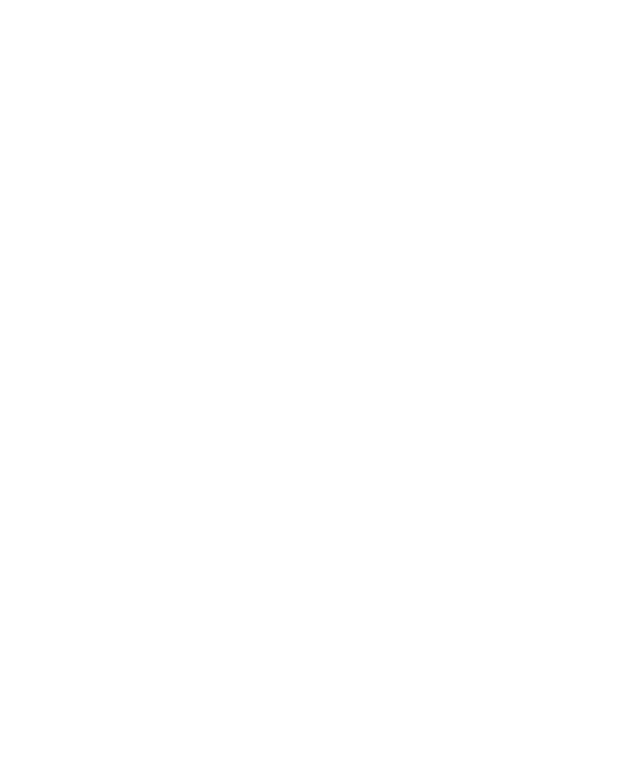
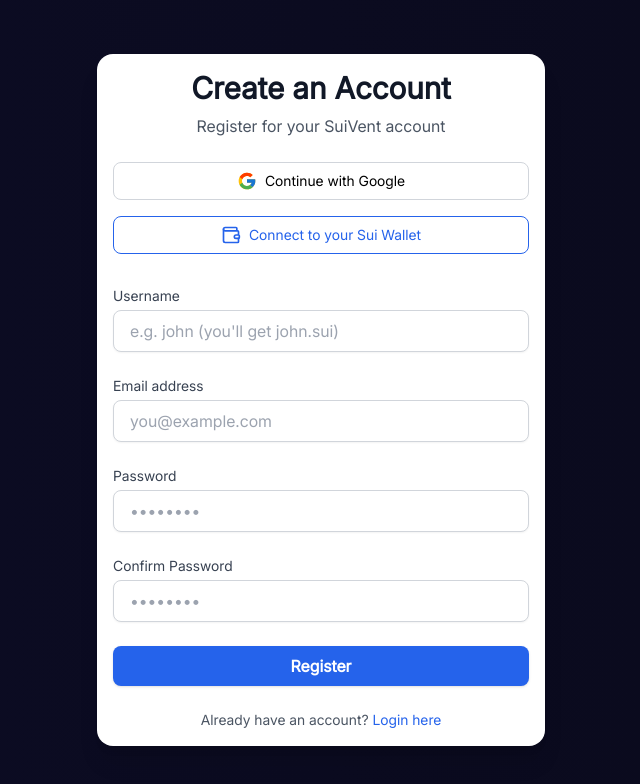
Before and after one commit to Chisomdev1/Event-planner, a React (Vite) app: page /register in a window 1280 px wide. Before the commit this address had no page. Shown: the top 784 px of the page, without its empty margins (319-959 px from the left). Built offline with nearby package versions, Linux system fonts and the light colour scheme.

Commit message:
Add files via upload

```diff
--- a/src/App.jsx
+++ b/src/App.jsx
@@ -1,6 +1,7 @@
 import React from "react";
 import { BrowserRouter as Router, Routes, Route } from "react-router-dom";
 import Index from "./pages/Home";
+import Register from "./pages/Register";
 import Login from "./pages/Login";
 
 function App() {
@@ -9,6 +10,7 @@
     <Routes>
 
         <Route path="/" element={<Index />} />
+        <Route path="/register" element={<Register />} />
         <Route path="/login" element={<Login />} />
     </Routes>
   )
--- a/src/pages/Login.jsx
+++ b/src/pages/Login.jsx
@@ -47,8 +47,6 @@
 
           <div className="flex items-center justify-between">
             <label className="flex items-center">
-              <input type="checkbox" className="form-checkbox text-blue-600" />
-              <span className="ml-2 text-sm text-gray-600">Remember me</span>
             </label>
             <a href="#" className="text-sm text-blue-600 hover:underline">
               Forgot password?
@@ -65,7 +63,7 @@
 
         <p className="text-center text-sm text-gray-600 mt-6">
           Don’t have an account?{' '}
-          <a href="#" className="text-blue-600 hover:underline">
+          <a href="/register" className="text-blue-600 hover:underline">
             Create one
           </a>
         </p>
--- /dev/null
+++ b/src/pages/Register.jsx
@@ -0,0 +1,93 @@
+import React from "react";
+import { FcGoogle } from "react-icons/fc";
+import { Wallet } from "lucide-react";
+import { Link } from "react-router-dom";
+
+const RegisterPage = () => {
+    return (
+        <main className="min-h-screen bg-gradient-to-r from-[#0c0c24] to-[#0a0a1c] inter flex items-center justify-center px-4">
+            <div className="bg-white rounded-2xl shadow-xl w-full max-w-md p-4 my-5">
+                <h2 className="text-3xl font-bold text-center text-gray-900 mb-2">Create an Account</h2>
+                <p className="text-gray-600 text-center mb-6">Register for your SuiVent account</p>
+
+                <form className="space-y-6">
+                    <div>
+
+                        <div className="space-y-4 mb-8">
+                            <button className="w-full flex items-center justify-center border border-gray-300 rounded-lg px-4 py-2 text-sm font-medium hover:bg-gray-50">
+                                <FcGoogle className="text-xl mr-2" />
+                                Continue with Google
+                            </button>
+                            <button className="w-full flex items-center justify-center border border-blue-600 text-blue-600 rounded-lg px-4 py-2 text-sm font-medium hover:bg-blue-50">
+                                <Wallet className="w-5 h-5 mr-2" />
+                                Connect to your Sui Wallet
+                            </button>
+                        </div>
+
+                        <label htmlFor="username" className="block text-sm font-medium text-gray-700">
+                            Username
+                        </label>
+                        <input
+                            type="text"
+                            id="username"
+                            className="mt-1 block w-full px-4 py-2 border border-gray-300 rounded-lg shadow-sm focus:ring-blue-600 focus:border-blue-600"
+                            placeholder="e.g. john (you'll get john.sui)"
+                        />
+                    </div>
+
+                    <div>
+                        <label htmlFor="email" className="block text-sm font-medium text-gray-700">
+                            Email address
+                        </label>
+                        <input
+                            type="email"
+                            id="email"
+                            className="mt-1 block w-full px-4 py-2 border border-gray-300 rounded-lg shadow-sm focus:ring-blue-600 focus:border-blue-600"
+                            placeholder="you@example.com"
+                        />
+                    </div>
+
+                    <div>
+                        <label htmlFor="password" className="block text-sm font-medium text-gray-700">
+                            Password
+                        </label>
+                        <input
+                            type="password"
+                            id="password"
+                            className="mt-1 block w-full px-4 py-2 border border-gray-300 rounded-lg shadow-sm focus:ring-blue-600 focus:border-blue-600"
+                            placeholder="••••••••"
+                        />
+                    </div>
+
+                    <div>
+                        <label htmlFor="confirm-password" className="block text-sm font-medium text-gray-700">
+                            Confirm Password
+                        </label>
+                        <input
+                            type="password"
+                            id="confirm-password"
+                            className="mt-1 block w-full px-4 py-2 border border-gray-300 rounded-lg shadow-sm focus:ring-blue-600 focus:border-blue-600"
+                            placeholder="••••••••"
+                        />
+                    </div>
+
+                    <button
+                        type="submit"
+                        className="w-full bg-blue-600 hover:bg-blue-700 text-white font-semibold py-2 px-4 rounded-lg shadow focus:outline-none focus:ring-2 focus:ring-blue-500"
+                    >
+                        Register
+                    </button>
+                </form>
+
+                <p className="text-center text-sm text-gray-600 mt-6">
+                    Already have an account?{' '}
+                    <a href="/login" className="text-blue-600 hover:underline">
+                        Login here
+                    </a>
+                </p>
+            </div>
+        </main>
+    );
+};
+
+export default RegisterPage;
```
